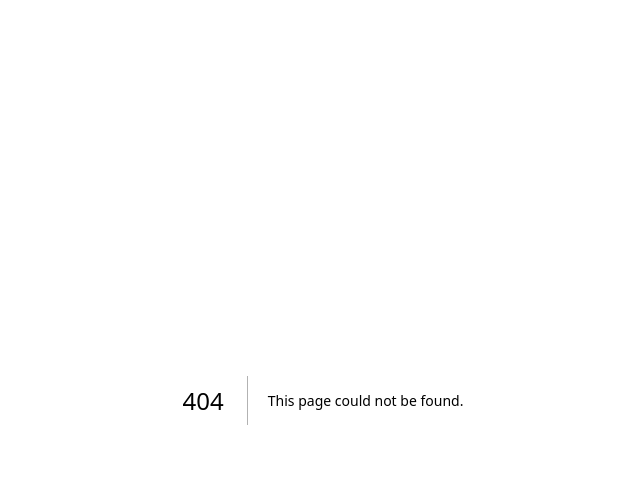
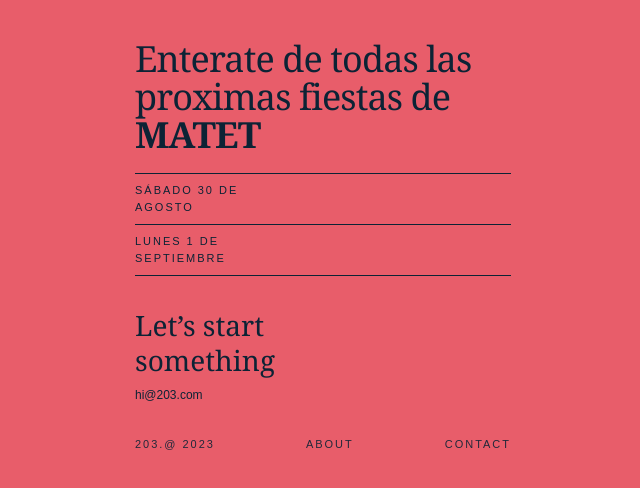
Before and after one commit to jgarcia311999/FiestasMatet, a Next.js app: page /proximas in a window 1280 px wide. Before the commit this address had no page. Shown: the top 488 px of the page, without its empty margins (317-957 px from the left). Built offline with nearby package versions, Linux system fonts and the light colour scheme.

Commit message:
creada pagina proximas, y mostrar eventos

```diff
--- a/src/app/home2/page.tsx
+++ b/src/app/home2/page.tsx
@@ -1,3 +1,4 @@
+import Link from "next/link";
 export default function Home2Page() {
   return (
     <main className="min-h-screen bg-[#E7DAD1]">
@@ -24,6 +25,7 @@ export default function Home2Page() {
         </div>
 
         {/* Card */}
+        <Link href="/proximas">
           <div className="mt-8 relative h-[250px] rounded-3xl bg-[#E85D6A] overflow-hidden">
             <div className="absolute top-3 left-4 text-[10px] uppercase tracking-[0.2em]">Enterate de todas las actividades</div>
 
@@ -42,6 +44,7 @@ export default function Home2Page() {
               </div>
             </div>
           </div>
+        </Link>
 
         {/* Card */}
         <div className="mt-8 relative h-[250px] rounded-3xl bg-[#083279] overflow-hidden">
--- /dev/null
+++ b/src/app/proximas/page.tsx
@@ -0,0 +1,136 @@
+"use client";
+import { useState } from "react";
+import { fiestas as fiestasData, type Fiesta } from "../../data/fiestas";
+
+
+function parseISODateLocal(s: string): Date {
+  const [y, m, d] = s.split("-").map(Number);
+  return new Date(y, (m || 1) - 1, d || 1);
+}
+
+function startOfTodayLocal(): Date {
+  const now = new Date();
+  return new Date(now.getFullYear(), now.getMonth(), now.getDate());
+}
+
+function formatSpanishLong(date: Date): string {
+  const s = new Intl.DateTimeFormat("es-ES", {
+    weekday: "long",
+    day: "numeric",
+    month: "long",
+  }).format(date);
+  // Quitar coma y capitalizar primera letra
+  const noComma = s.replace(", ", " ");
+  return noComma.charAt(0).toUpperCase() + noComma.slice(1);
+}
+
+function getSecciones(fiestaLista: Fiesta[]): { label: string; date: Date; key: string }[] {
+  const today = startOfTodayLocal();
+  const end = new Date(today);
+  end.setDate(end.getDate() + 6); // próximos 7 días (hoy + 6)
+
+  // Futuras (>= hoy), agrupadas por fecha YYYY-MM-DD
+  const futuras = fiestaLista
+    .map((f) => ({ ...f, dateObj: parseISODateLocal(f.date) }))
+    .filter((f) => !isNaN(f.dateObj.getTime()) && f.dateObj >= today)
+    .sort((a, b) => a.dateObj.getTime() - b.dateObj.getTime());
+
+  const byDate = new Map<string, Date>();
+  for (const f of futuras) {
+    const key = f.date;
+    if (!byDate.has(key)) byDate.set(key, f.dateObj);
+  }
+
+  const allDates = Array.from(byDate.entries())
+    .map(([key, date]) => ({ key, date, label: formatSpanishLong(date) }))
+    .sort((a, b) => a.date.getTime() - b.date.getTime());
+
+  const en7dias = allDates.filter((d) => d.date <= end);
+  if (en7dias.length > 0) return en7dias;
+
+  // Si no hay nada en 7 días, devolver solo la primera futura (si existe)
+  return allDates.length > 0 ? [allDates[0]] : [];
+}
+
+function getEventosPorFecha(fiestaLista: Fiesta[], dateKey: string): Fiesta[] {
+  const byDate = fiestaLista.filter(f => f.date === dateKey);
+  const parseTime = (t: string) => {
+    const [hh, mm] = (t || "00:00").split(":").map(Number);
+    return (hh || 0) * 60 + (mm || 0);
+  };
+  return byDate.sort((a, b) => parseTime(a.time) - parseTime(b.time));
+}
+
+export default function ProximasPage() {
+  const [openIndex, setOpenIndex] = useState<number | null>(null);
+
+  const secciones = getSecciones(fiestasData);
+
+  return (
+    <main className="min-h-screen bg-[#E85D6A] text-[#0C2335]">
+      <div className="mx-auto max-w-sm px-1 pt-10 pb-24">
+        {/* Headline */}
+        <h1 className="font-serif text-[36px] leading-[1.05] tracking-tight">
+          Enterate de todas las proximas fiestas de <strong>MATET</strong>
+        </h1>
+
+        {/* Divider rows of chips */}
+        <div className="mt-5 border-t border-[#0C2335]" />
+        {secciones.length === 0 ? (
+          <div className="py-2 text-[12px] italic">Sin próximas fiestas</div>
+        ) : (
+          secciones.map((sec, idx) => (
+            <div key={sec.key}>
+              <div
+                className="grid grid-cols-3 text-[11px] uppercase tracking-[0.18em] py-2 gap-x-4 cursor-pointer"
+                onClick={() => setOpenIndex(openIndex === idx ? null : idx)}
+              >
+                <span className="border-b border-transparent">{sec.label}</span>
+              </div>
+              {openIndex === idx && (
+                <>
+                  <div className="p-2 text-sm">
+                    {getEventosPorFecha(fiestasData, sec.key).length === 0 ? (
+                      <div className="italic">Sin eventos para este día</div>
+                    ) : (
+                      <ul className="space-y-1">
+                        {getEventosPorFecha(fiestasData, sec.key).map((ev, i) => (
+                          <li key={i}>A las {ev.time} - {ev.title}</li>
+                        ))}
+                      </ul>
+                    )}
+                  </div>
+                  <div className="mt-5 mb-5 relative h-[180px] rounded-3xl bg-[#083279] overflow-hidden">
+                    <div className="absolute inset-0 flex items-center justify-center">
+                      <div className="h-24 w-24 rounded-full border border-[#0C2335] flex items-center justify-center">
+                        <svg width="40" height="40" viewBox="0 0 24 24" fill="none" xmlns="http://www.w3.org/2000/svg">
+                          <line x1="12" y1="4" x2="12" y2="18" stroke="#0C2335" strokeWidth="2"/>
+                          <polyline points="6,12 12,18 18,12" stroke="#0C2335" strokeWidth="2" fill="none"/>
+                        </svg>
+                      </div>
+                    </div>
+                  </div>
+                </>
+              )}
+              <div className="border-t border-[#0C2335]" />
+            </div>
+          ))
+        )}
+
+        {/* Call to action serif */}
+        <div className="mt-8">
+          <p className="font-serif text-[28px] leading-tight">Let’s start</p>
+          <p className="font-serif text-[28px] leading-tight">something</p>
+          <p className="mt-2 text-[12px]">hi@203.com</p>
+        </div>
+
+        {/* Footer */}
+        <div className="mt-8 flex items-center justify-between text-[11px] uppercase tracking-[0.18em] opacity-90">
+          <span>203.@ 2023</span>
+          <span>About</span>
+          <span>Contact</span>
+        </div>
+      </div>
+    </main>
+  );
+}
--- a/src/data/fiestas.ts
+++ b/src/data/fiestas.ts
@@ -18,6 +18,23 @@ export const fiestas: Fiesta[] = [
 
     { title: "Torneo de fútbol sala", img: "/bannerGenerico.png", description: "Nueva jornada del torneo.", date: "2025-08-10", time: "18:00", location: "" },
     { title: "Disco móvil", img: "/bannerDisco.png", description: "Sesión nocturna.", date: "2025-08-10", time: "23:59", location: "" },
+
+    { title: "Tardeo en la plaza", img: "/bannerGenerico.png", description: "Música ambiente y tapas.", date: "2025-08-30", time: "19:00", location: "" },
+    { title: "Verbena popular", img: "/bannerDisco.png", description: "Música hasta la madrugada.", date: "2025-08-30", time: "23:00", location: "" },
+    { title: "Cine al aire libre", img: "/bannerNinyos.png", description: "Proyección familiar bajo las estrellas.", date: "2025-09-01", time: "22:00", location: "" },
+    { title: "Taller de astronomía", img: "/bannerGenerico.png", description: "Observación de estrellas con telescopio.", date: "2025-09-01", time: "20:00", location: "" },
+    { title: "Taller infantil de manualidades", img: "/bannerNinyos.png", description: "Actividades creativas para peques.", date: "2025-09-02", time: "18:00", location: "" },
+    { title: "Exposición de pintura local", img: "/bannerGenerico.png", description: "Muestra de artistas de Matet.", date: "2025-09-02", time: "19:30", location: "" },
+    { title: "Concierto acústico en la fuente", img: "/bannerDisco.png", description: "Repertorio acústico para todos los públicos.", date: "2025-09-04", time: "21:30", location: "" },
+    { title: "Monólogo cómico", img: "/bannerGenerico.png", description: "Sesión de humor para todos.", date: "2025-09-04", time: "23:00", location: "" },
+    { title: "Ruta guiada por el casco antiguo", img: "/bannerGenerico.png", description: "Paseo comentado por las calles de Matet.", date: "2025-09-06", time: "10:00", location: "" },
+    { title: "Degustación gastronómica", img: "/bannerGenerico.png", description: "Tapas y productos locales.", date: "2025-09-06", time: "13:00", location: "" },
+    { title: "Torneo de guiñote", img: "/bannerGenerico.png", description: "Inscripciones media hora antes.", date: "2025-09-07", time: "17:00", location: "" },
+    { title: "Cine clásico", img: "/bannerNinyos.png", description: "Proyección de una película clásica.", date: "2025-09-07", time: "22:00", location: "" },
+    { title: "DJ Sunset en la era", img: "/bannerDisco.png", description: "Sesión al atardecer.", date: "2025-09-09", time: "20:00", location: "" },
+    { title: "Noche de karaoke", img: "/bannerDisco.png", description: "Diversión cantando en grupo.", date: "2025-09-09", time: "23:30", location: "" },
+    { title: "Mercadillo de artesanía", img: "/bannerGenerico.png", description: "Puestos locales y productos de proximidad.", date: "2025-09-10", time: "11:00", location: "" },
+    { title: "Exhibición de danza", img: "/bannerGenerico.png", description: "Actuación de danza folclórica.", date: "2025-09-10", time: "19:00", location: "" },
 
     // --- SEPTIEMBRE (resto de eventos pasan a septiembre) ---
     { title: "Parque infantil", img: "/bannerNinyos.png", description: "Atracciones infantiles para los peques.", date: "2025-09-11", time: "18:00", location: "" },
```
Lines whose indentation alone changed are shown as unchanged.
